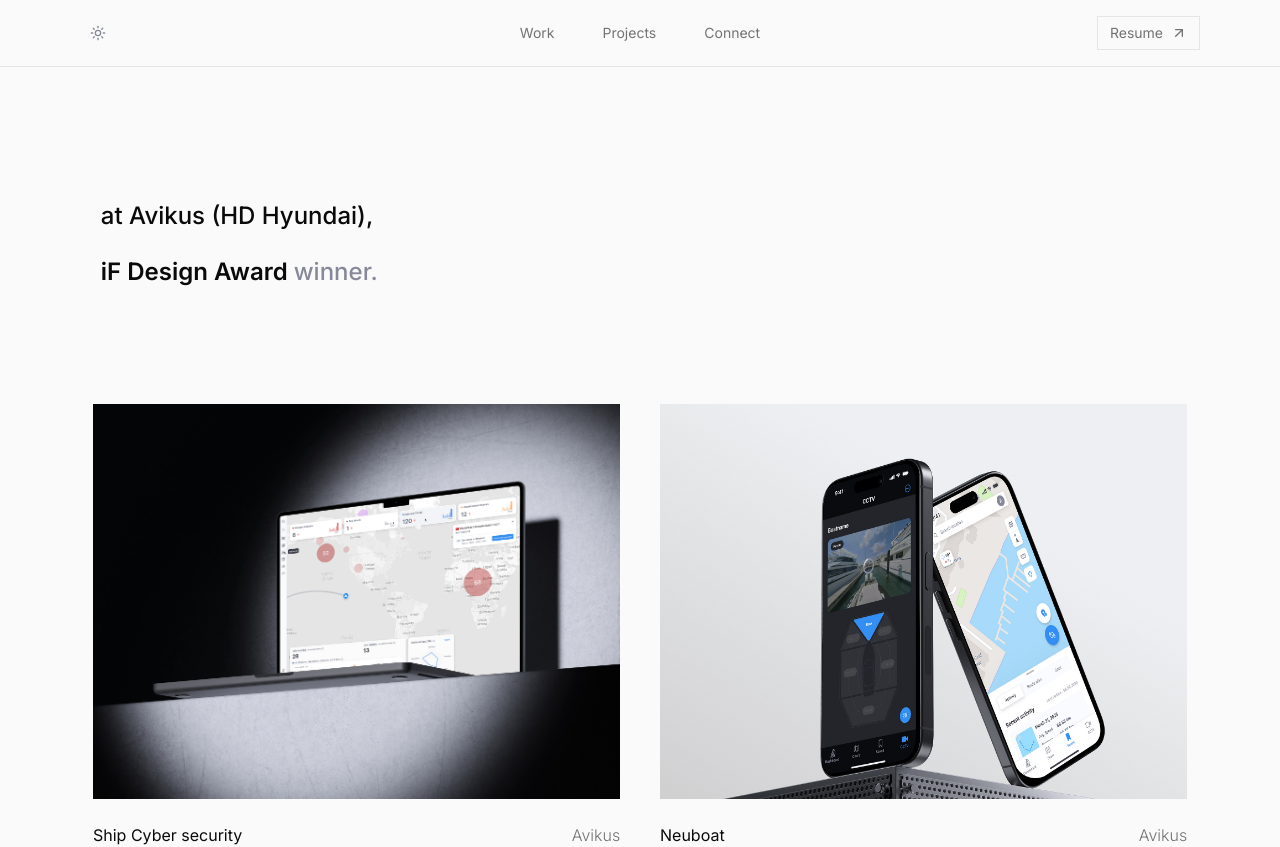
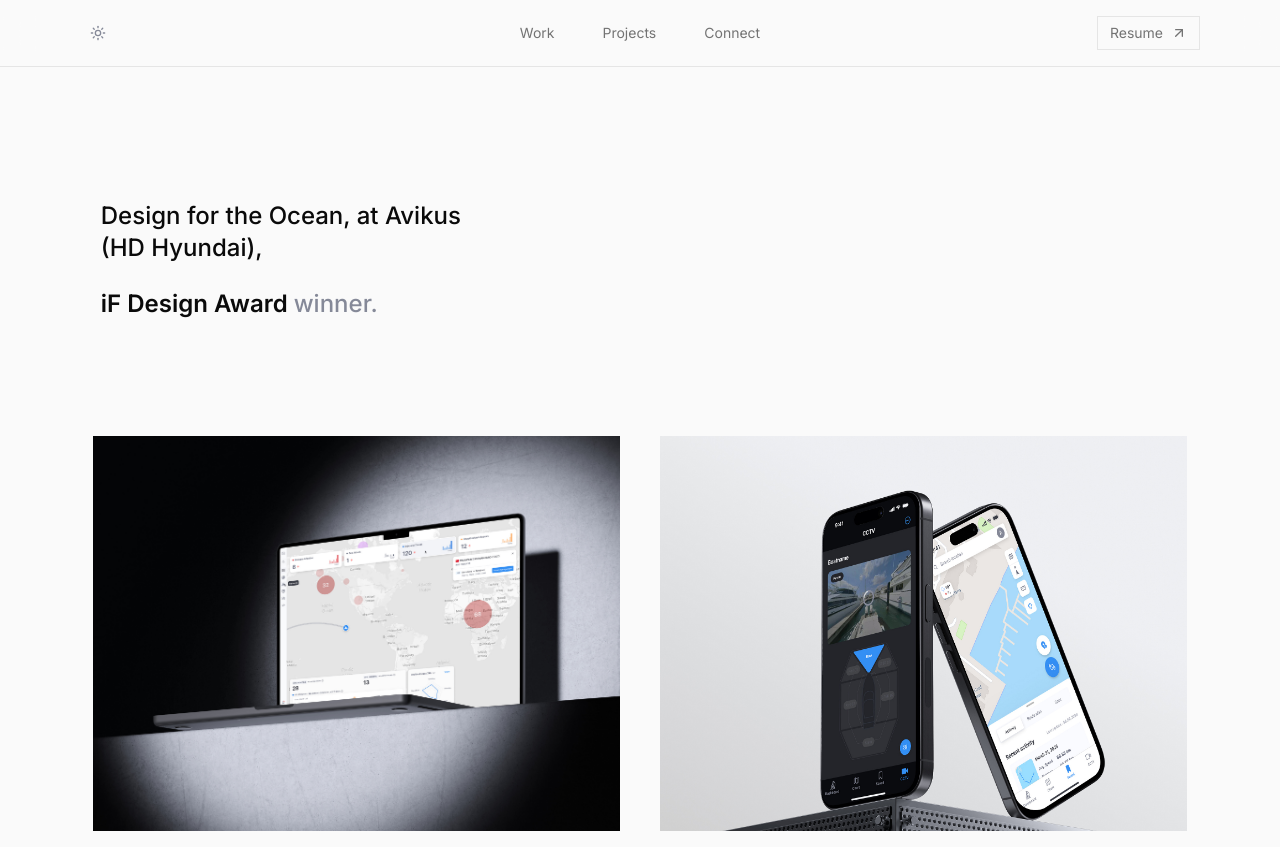
Before and after one commit to younginsa/v0-2025-product-design-portfolio, a Next.js app: page / in a window 1280 px wide. Shown: the top 847 px of the page. Built offline with nearby package versions, Linux system fonts and the light colour scheme.

Commit message:
feat: add "Design for the Ocean" to hero text
Include new tagline in h2 element for branding.

Co-authored-by: Youngin Sa <33438441+younginsa@users.noreply.github.com>

```diff
--- a/app/page.tsx
+++ b/app/page.tsx
@@ -86,9 +86,7 @@ export default function Home() {
               <div className="relative z-10 w-full max-w-sm leading-6 h-auto">
 
                 <h2 className="text-2xl mb-6 font-medium text-foreground">
-                  {" "}
-                   at Avikus (HD
-                  Hyundai),
+                  Design for the Ocean, at Avikus (HD Hyundai),
                 </h2>
                 <h2 className="mb-5 text-2xl font-medium text-input">
                   <span className="cursor-pointer text-foreground font-semibold">iF Design Award </span> winner.
```
